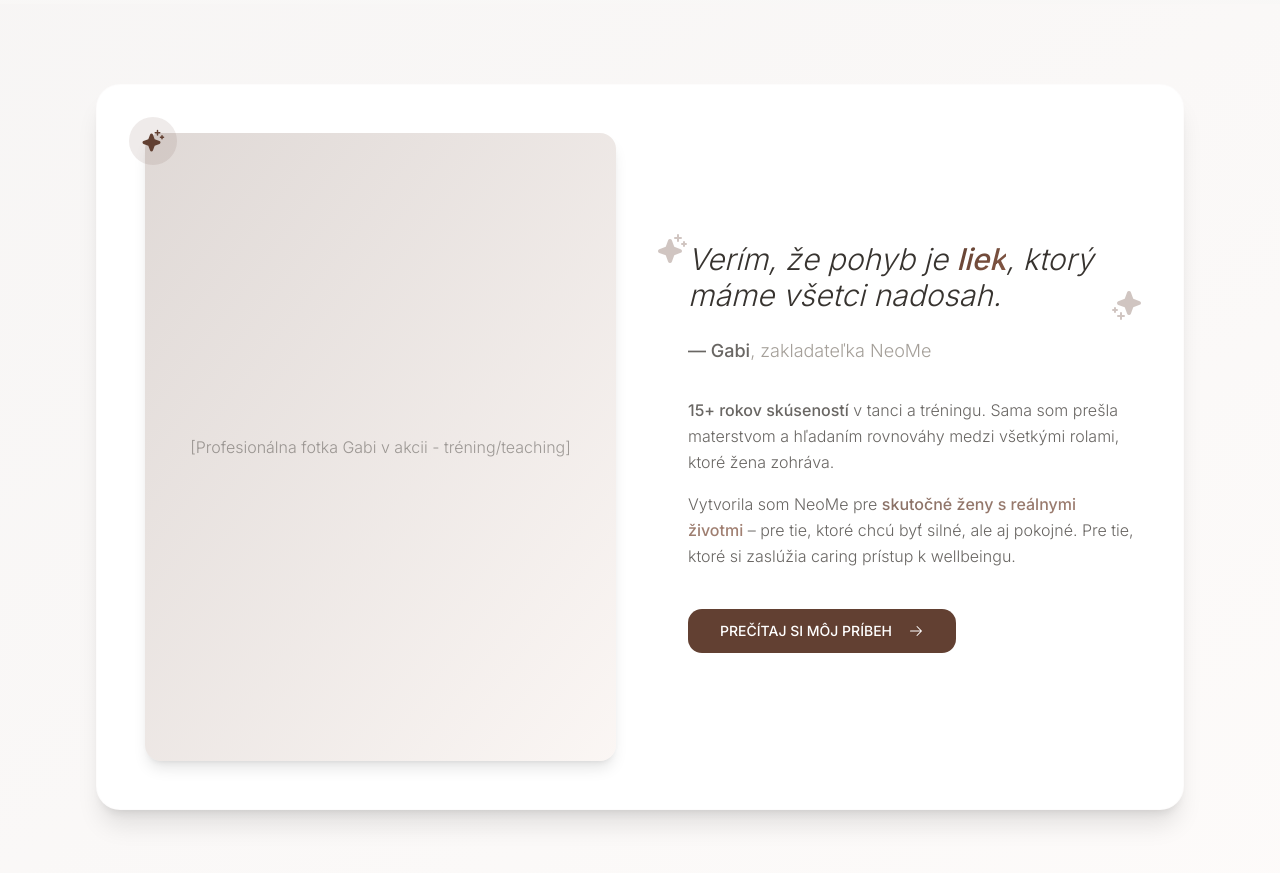
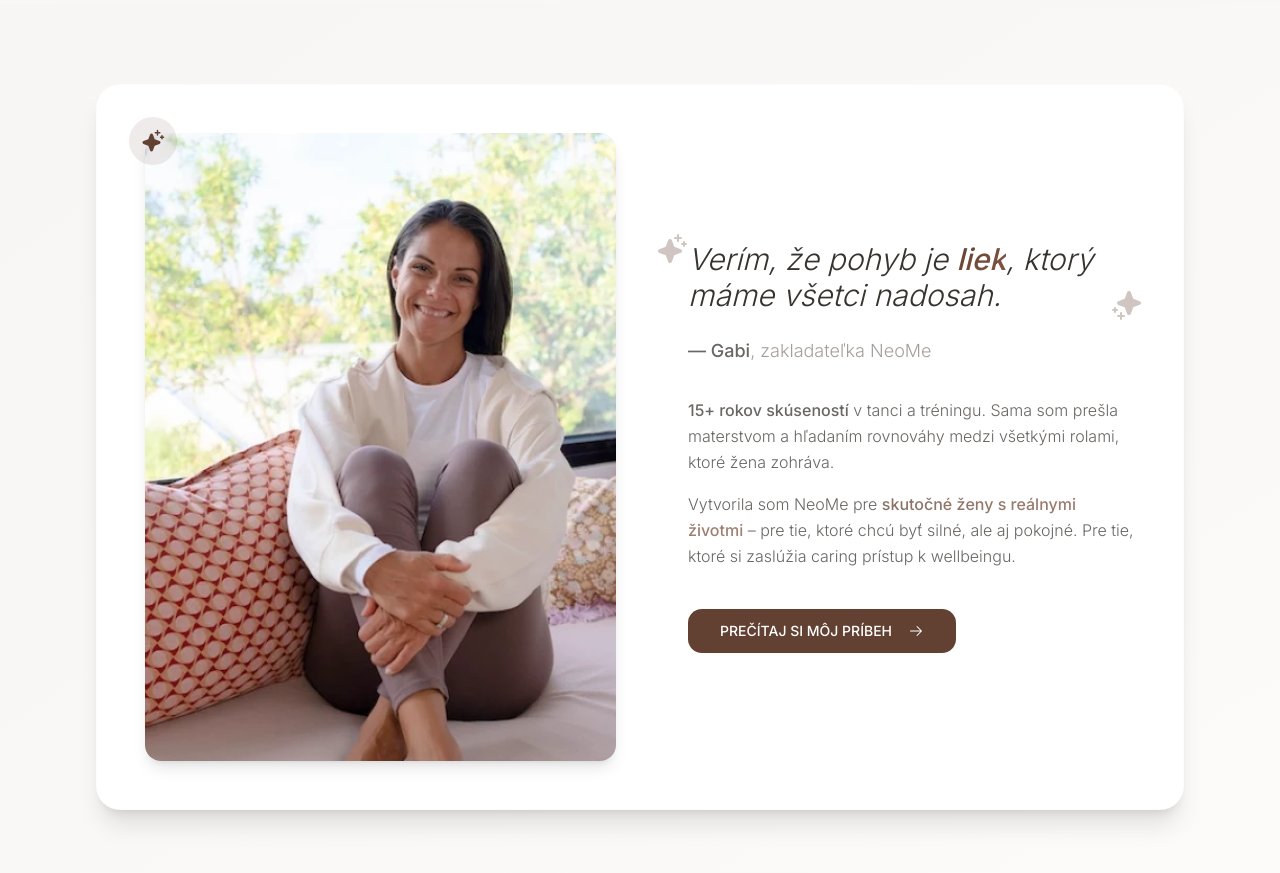
Before and after one commit to NeoMeOfficial/neome_web, a React (Vite) app: page / in a window 1280 px wide. Shown: the part 4880-5753 px from the top of the page. Built offline with nearby package versions, Linux system fonts and the light colour scheme; the HTML template or start-up script is replaced by a standard one.

Commit message:
Use founder photo in FounderStory
Replace placeholder image with uploaded founder photo (founder-gabi.png) in FounderStory section; import and display the new image so the founder portrait uses the provided picture.

```diff
--- a/src/components/FounderStory.tsx
+++ b/src/components/FounderStory.tsx
@@ -2,6 +2,7 @@ import { Button } from "@/components/ui/button";
 import { Card } from "@/components/ui/card";
 import { Sparkle, ArrowRight } from "@phosphor-icons/react";
 import { Link } from "react-router-dom";
+import founderImage from "@/assets/founder-gabi.png";
 
 export const FounderStory = () => {
   return (
@@ -13,11 +14,11 @@ export const FounderStory = () => {
             {/* Left: Image */}
             <div className="relative order-2 md:order-1">
               <div className="relative rounded-2xl overflow-hidden shadow-lg aspect-[3/4]">
-                <div className="absolute inset-0 bg-gradient-to-br from-primary/20 to-accent/20 flex items-center justify-center">
-                  <p className="text-foreground/60 text-center px-8">
-                    [Profesionálna fotka Gabi v akcii - tréning/teaching]
-                  </p>
-                </div>
+                <img
+                  src={founderImage}
+                  alt="Gabi, zakladateľka NeoMe"
+                  className="w-full h-full object-cover"
+                />
               </div>
               <div className="absolute -top-4 -left-4 w-12 h-12 bg-primary/10 rounded-full flex items-center justify-center">
                 <Sparkle size={24} weight="fill" className="text-primary" />
```
Also changed, not shown: src/assets/founder-gabi.png (added).
